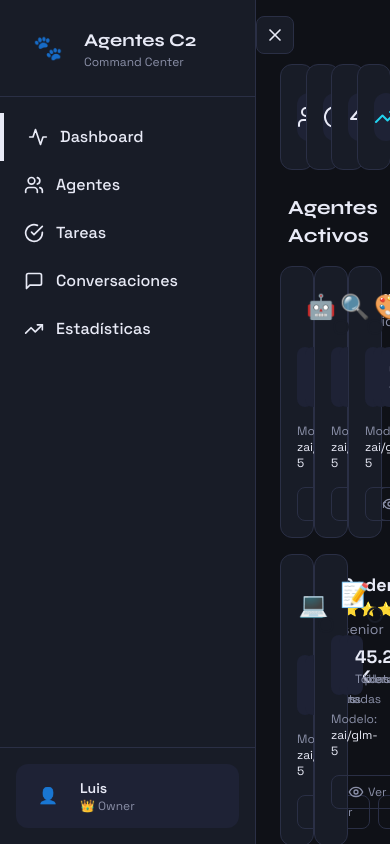
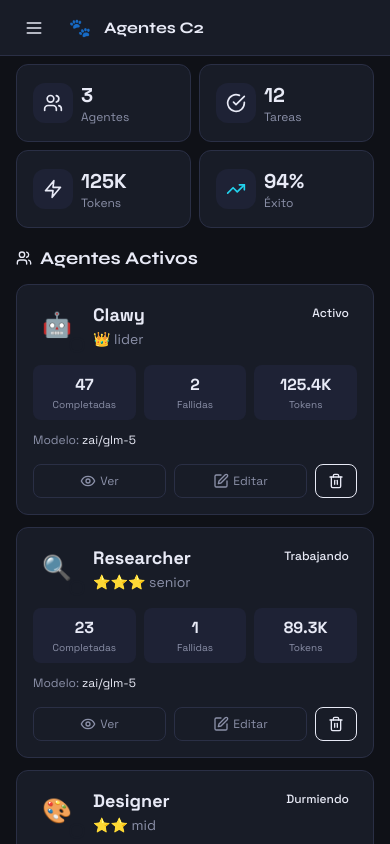
Before and after one commit to Clawyc2/agentes-c2, a Next.js app: page / in a window 390 px wide. Shown: the top 844 px of the page. Built offline with nearby package versions, Linux system fonts and the light colour scheme.

Commit message:
Fix mobile responsive - sidebar as drawer, grid layout

```diff
--- a/app/page.tsx
+++ b/app/page.tsx
@@ -127,10 +127,11 @@ const MOCK_TASKS = [
 ];
 
 // Componente de Sidebar
-function Sidebar({ activeTab, onTabChange, collapsed }: {
+function Sidebar({ activeTab, onTabChange, collapsed, onClose }: {
   activeTab: string;
   onTabChange: (tab: string) => void;
   collapsed: boolean;
+  onClose: () => void;
 }) {
   const tabs = [
     { id: 'dashboard', icon: Activity, label: 'Dashboard' },
@@ -141,86 +142,110 @@ function Sidebar({ activeTab, onTabChange, collapsed }: {
   ];
 
   return (
+    <>
+      {/* Overlay para móvil */}
+      <div
+        className={`fixed inset-0 bg-black/50 z-30 md:hidden transition-opacity ${
+          collapsed ? 'opacity-0 pointer-events-none' : 'opacity-100'
+        }`}
+        onClick={onClose}
+      />
+
       <aside className={`fixed left-0 top-0 h-screen bg-[var(--bg2)] border-r border-[var(--gray)] flex flex-col z-40 transition-all duration-300 ${
-      collapsed ? 'w-20' : 'w-64'
-    }`}>
+        collapsed ? '-translate-x-full md:translate-x-0 md:w-20' : 'translate-x-0 w-64'
+      } md:relative`}>
         {/* Logo */}
-      <div className="p-6 border-b border-[var(--gray)]">
+        <div className="p-4 md:p-6 border-b border-[var(--gray)]">
+          <div className="flex items-center justify-between">
             <div className="flex items-center gap-3">
-          <div className="w-12 h-12 rounded-xl bg-gradient-to-br from-orange-400 to-amber-600 flex items-center justify-center text-2xl shrink-0">
+              <div className="w-10 h-10 md:w-12 md:h-12 rounded-xl bg-gradient-to-br from-orange-400 to-amber-600 flex items-center justify-center text-xl md:text-2xl shrink-0">
                 🐾
               </div>
               {!collapsed && (
                 <div>
-              <h1 className="font-bold text-lg" style={{ fontFamily: 'Syne' }}>Agentes C2</h1>
-              <p className="text-xs text-[var(--text2)]">Command Center</p>
+                  <h1 className="font-bold text-sm md:text-lg" style={{ fontFamily: 'Syne' }}>Agentes C2</h1>
+                  <p className="text-xs text-[var(--text2)] hidden md:block">Command Center</p>
                 </div>
               )}
+            </div>
+            {/* Close button para móvil */}
+            <button
+              onClick={onClose}
+              className="md:hidden p-2 hover:bg-[var(--bg3)] rounded-lg"
+            >
+              <X className="w-5 h-5" />
+            </button>
           </div>
         </div>
 
         {/* Navigation */}
-      <nav className="flex-1 py-4">
+        <nav className="flex-1 py-2 md:py-4 overflow-y-auto">
           {tabs.map((tab) => (
             <button
               key={tab.id}
-            onClick={() => onTabChange(tab.id)}
-            className={`w-full flex items-center gap-3 px-6 py-3 transition-all ${
+              onClick={() => {
+                onTabChange(tab.id);
+                onClose(); // Cierra en móvil
+              }}
+              className={`w-full flex items-center gap-3 px-4 md:px-6 py-3 transition-all ${
                 activeTab === tab.id
                   ? 'bg-orange-500/10 border-l-4 border-orange-500 text-orange-400'
                   : 'text-[var(--text)] hover:bg-[var(--bg3)]'
-            } ${collapsed ? 'justify-center' : ''}`}
+              } ${collapsed ? 'md:justify-center' : ''}`}
               title={collapsed ? tab.label : undefined}
             >
               <tab.icon className="w-5 h-5 shrink-0" />
-            {!collapsed && <span className="font-medium">{tab.label}</span>}
+              {(!collapsed || typeof window !== 'undefined' && window.innerWidth >= 768) && (
+                <span className="font-medium text-sm md:text-base">{tab.label}</span>
+              )}
             </button>
           ))}
         </nav>
 
         {/* Footer */}
         {!collapsed && (
-        <div className="p-4 border-t border-[var(--gray)]">
-          <div className="flex items-center gap-3 p-3 rounded-xl bg-[var(--bg3)]">
-            <div className="w-10 h-10 rounded-full bg-gradient-to-br from-orange-400 to-amber-600 flex items-center justify-center shrink-0">
+          <div className="p-3 md:p-4 border-t border-[var(--gray)]">
+            <div className="flex items-center gap-3 p-2 md:p-3 rounded-xl bg-[var(--bg3)]">
+              <div className="w-8 h-8 md:w-10 md:h-10 rounded-full bg-gradient-to-br from-orange-400 to-amber-600 flex items-center justify-center text-sm md:text-base shrink-0">
                 👤
               </div>
               <div className="flex-1 min-w-0">
-              <p className="font-semibold text-sm truncate">Luis</p>
+                <p className="font-semibold text-xs md:text-sm truncate">Luis</p>
                 <p className="text-xs text-[var(--text2)]">👑 Owner</p>
               </div>
             </div>
           </div>
         )}
       </aside>
+    </>
   );
 }
 
 // Componente de Header Stats
 function HeaderStats() {
   const stats = [
-    { label: 'Agentes Activos', value: '3', icon: Users, color: 'text-green-400' },
-    { label: 'Tareas Hoy', value: '12', icon: CheckCircle, color: 'text-orange-400' },
-    { label: 'Tokens Hoy', value: '125K', icon: Zap, color: 'text-purple-400' },
-    { label: 'Tasa Éxito', value: '94%', icon: TrendingUp, color: 'text-cyan-400' },
+    { label: 'Agentes', value: '3', icon: Users, color: 'text-green-400' },
+    { label: 'Tareas', value: '12', icon: CheckCircle, color: 'text-orange-400' },
+    { label: 'Tokens', value: '125K', icon: Zap, color: 'text-purple-400' },
+    { label: 'Éxito', value: '94%', icon: TrendingUp, color: 'text-cyan-400' },
   ];
 
   return (
-    <div className="grid grid-cols-4 gap-4 mb-6">
+    <div className="grid grid-cols-2 md:grid-cols-4 gap-2 md:gap-4 mb-4 md:mb-6">
       {stats.map((stat, i) => (
         <motion.div
           key={i}
           initial={{ opacity: 0, y: 20 }}
           animate={{ opacity: 1, y: 0 }}
           transition={{ delay: i * 0.1 }}
-          className="card flex items-center gap-4"
+          className="card flex items-center gap-2 md:gap-4 p-3 md:p-4"
         >
-          <div className={`w-12 h-12 rounded-xl bg-[var(--bg3)] flex items-center justify-center ${stat.color}`}>
-            <stat.icon className="w-6 h-6" />
+          <div className={`w-10 h-10 md:w-12 md:h-12 rounded-xl bg-[var(--bg3)] flex items-center justify-center ${stat.color}`}>
+            <stat.icon className="w-5 h-5 md:w-6 md:h-6" />
           </div>
           <div>
-            <p className="text-2xl font-bold">{stat.value}</p>
-            <p className="text-sm text-[var(--text2)]">{stat.label}</p>
+            <p className="text-xl md:text-2xl font-bold">{stat.value}</p>
+            <p className="text-xs md:text-sm text-[var(--text2)]">{stat.label}</p>
           </div>
         </motion.div>
       ))}
@@ -296,18 +321,18 @@ function AgentCard({ agent, onEdit, onDelete, onView }: {
       </div>
 
       {/* Stats */}
-      <div className="grid grid-cols-3 gap-2 mb-4 text-center">
+      <div className="grid grid-cols-3 gap-2 mb-3 md:mb-4 text-center">
         <div className="p-2 rounded-lg bg-[var(--bg3)]">
-          <p className="text-lg font-bold text-green-400">{agent.tasks_completed}</p>
-          <p className="text-xs text-[var(--text2)]">Completadas</p>
+          <p className="text-base md:text-lg font-bold text-green-400">{agent.tasks_completed}</p>
+          <p className="text-[10px] md:text-xs text-[var(--text2)]">Completadas</p>
         </div>
         <div className="p-2 rounded-lg bg-[var(--bg3)]">
-          <p className="text-lg font-bold text-red-400">{agent.tasks_failed}</p>
-          <p className="text-xs text-[var(--text2)]">Fallidas</p>
+          <p className="text-base md:text-lg font-bold text-red-400">{agent.tasks_failed}</p>
+          <p className="text-[10px] md:text-xs text-[var(--text2)]">Fallidas</p>
         </div>
         <div className="p-2 rounded-lg bg-[var(--bg3)]">
-          <p className="text-lg font-bold text-purple-400">{(agent.total_tokens / 1000).toFixed(1)}K</p>
-          <p className="text-xs text-[var(--text2)]">Tokens</p>
+          <p className="text-base md:text-lg font-bold text-purple-400">{(agent.total_tokens / 1000).toFixed(1)}K</p>
+          <p className="text-[10px] md:text-xs text-[var(--text2)]">Tokens</p>
         </div>
       </div>
 
@@ -384,12 +409,12 @@ function DashboardView() {
       <HeaderStats />
 
       {/* Agentes */}
-      <div className="mb-8">
-        <h2 className="text-xl font-bold mb-4 flex items-center gap-2" style={{ fontFamily: 'Syne' }}>
-          <Users className="w-5 h-5 text-orange-400" />
+      <div className="mb-6 md:mb-8">
+        <h2 className="text-lg md:text-xl font-bold mb-3 md:mb-4 flex items-center gap-2" style={{ fontFamily: 'Syne' }}>
+          <Users className="w-4 h-4 md:w-5 md:h-5 text-orange-400" />
           Agentes Activos
         </h2>
-        <div className="grid grid-cols-3 gap-4">
+        <div className="grid grid-cols-1 md:grid-cols-2 lg:grid-cols-3 gap-3 md:gap-4">
           {MOCK_AGENTS.map((agent) => (
             <AgentCard
               key={agent.id}
@@ -404,8 +429,8 @@ function DashboardView() {
 
       {/* Tareas Recientes */}
       <div>
-        <h2 className="text-xl font-bold mb-4 flex items-center gap-2" style={{ fontFamily: 'Syne' }}>
-          <Activity className="w-5 h-5 text-orange-400" />
+        <h2 className="text-lg md:text-xl font-bold mb-3 md:mb-4 flex items-center gap-2" style={{ fontFamily: 'Syne' }}>
+          <Activity className="w-4 h-4 md:w-5 md:h-5 text-orange-400" />
           Tareas Recientes
         </h2>
         <div className="space-y-2">
@@ -422,22 +447,22 @@ function DashboardView() {
 function AgentsView() {
   return (
     <div>
-      <div className="flex items-center justify-between mb-6">
-        <h2 className="text-2xl font-bold" style={{ fontFamily: 'Syne' }}>Gestión de Agentes</h2>
-        <div className="flex items-center gap-4">
-          <div className="relative">
-            <Search className="w-5 h-5 absolute left-3 top-1/2 -translate-y-1/2 text-[var(--text2)]" />
+      <div className="flex flex-col md:flex-row md:items-center justify-between mb-4 md:mb-6 gap-3">
+        <h2 className="text-xl md:text-2xl font-bold" style={{ fontFamily: 'Syne' }}>Gestión de Agentes</h2>
+        <div className="flex items-center gap-2 md:gap-4">
+          <div className="relative flex-1 md:flex-none">
+            <Search className="w-4 h-4 md:w-5 md:h-5 absolute left-3 top-1/2 -translate-y-1/2 text-[var(--text2)]" />
             <input
               type="text"
-              placeholder="Buscar agente..."
-              className="pl-10 pr-4 py-2 bg-[var(--bg3)] border border-[var(--gray)] rounded-lg focus:border-orange-500 outline-none"
+              placeholder="Buscar..."
+              className="w-full md:w-auto pl-9 md:pl-10 pr-4 py-2 bg-[var(--bg3)] border border-[var(--gray)] rounded-lg focus:border-orange-500 outline-none text-sm"
             />
           </div>
-          <button className="btn-primary">+ Nuevo Agente</button>
+          <button className="btn-primary text-sm whitespace-nowrap">+ Nuevo</button>
         </div>
       </div>
 
-      <div className="grid grid-cols-2 gap-4">
+      <div className="grid grid-cols-1 md:grid-cols-2 gap-3 md:gap-4">
         {MOCK_AGENTS.map((agent) => (
           <AgentCard
             key={agent.id}
@@ -478,7 +503,7 @@ function TasksView() {
 // Main Page
 export default function Dashboard() {
   const [activeTab, setActiveTab] = useState('dashboard');
-  const [sidebarCollapsed, setSidebarCollapsed] = useState(false);
+  const [sidebarOpen, setSidebarOpen] = useState(false);
 
   const renderView = () => {
     switch (activeTab) {
@@ -493,8 +518,8 @@ export default function Dashboard() {
           <div className="flex items-center justify-center h-[60vh]">
             <div className="text-center">
               <div className="text-6xl mb-4">🚧</div>
-              <h2 className="text-2xl font-bold mb-2">En construcción</h2>
-              <p className="text-[var(--text2)]">Esta sección estará disponible pronto</p>
+              <h2 className="text-xl md:text-2xl font-bold mb-2">En construcción</h2>
+              <p className="text-sm md:text-base text-[var(--text2)]">Esta sección estará disponible pronto</p>
             </div>
           </div>
         );
@@ -503,21 +528,30 @@ export default function Dashboard() {
 
   return (
     <div className="min-h-screen bg-[var(--bg)]">
-      <Sidebar activeTab={activeTab} onTabChange={setActiveTab} collapsed={sidebarCollapsed} />
+      <Sidebar
+        activeTab={activeTab}
+        onTabChange={setActiveTab}
+        collapsed={!sidebarOpen}
+        onClose={() => setSidebarOpen(false)}
+      />
 
-      {/* Toggle Button */}
+      {/* Header móvil */}
+      <header className="md:hidden fixed top-0 left-0 right-0 h-14 bg-[var(--bg2)] border-b border-[var(--gray)] z-20 flex items-center px-4">
         <button
-        onClick={() => setSidebarCollapsed(!sidebarCollapsed)}
-        className="fixed top-4 z-50 p-2 bg-[var(--bg2)] border border-[var(--gray)] rounded-lg hover:bg-[var(--bg3)] transition-colors"
-        style={{ left: sidebarCollapsed ? '5rem' : '16rem' }}
+          onClick={() => setSidebarOpen(true)}
+          className="p-2 hover:bg-[var(--bg3)] rounded-lg"
         >
-        {sidebarCollapsed ? <Menu className="w-5 h-5" /> : <X className="w-5 h-5" />}
+          <Menu className="w-5 h-5" />
         </button>
+        <div className="flex items-center gap-2 ml-3">
+          <div className="w-8 h-8 rounded-lg bg-gradient-to-br from-orange-400 to-amber-600 flex items-center justify-center text-lg">
+            🐾
+          </div>
+          <span className="font-bold" style={{ fontFamily: 'Syne' }}>Agentes C2</span>
+        </div>
+      </header>
 
-      <main
-        className="p-6 pt-16 transition-all duration-300"
-        style={{ marginLeft: sidebarCollapsed ? '5rem' : '16rem' }}
-      >
+      <main className="pt-16 md:pt-0 p-4 md:p-6 md:ml-64">
         {renderView()}
       </main>
     </div>
```
Lines whose indentation alone changed are shown as unchanged.
